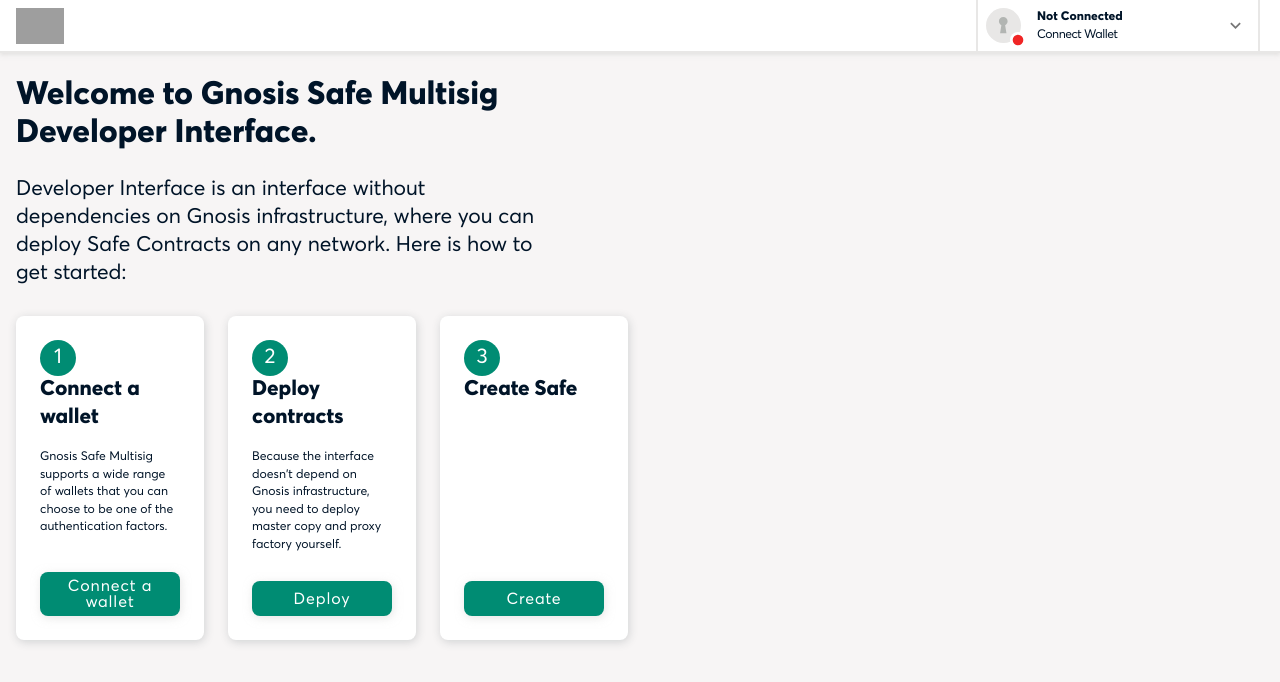
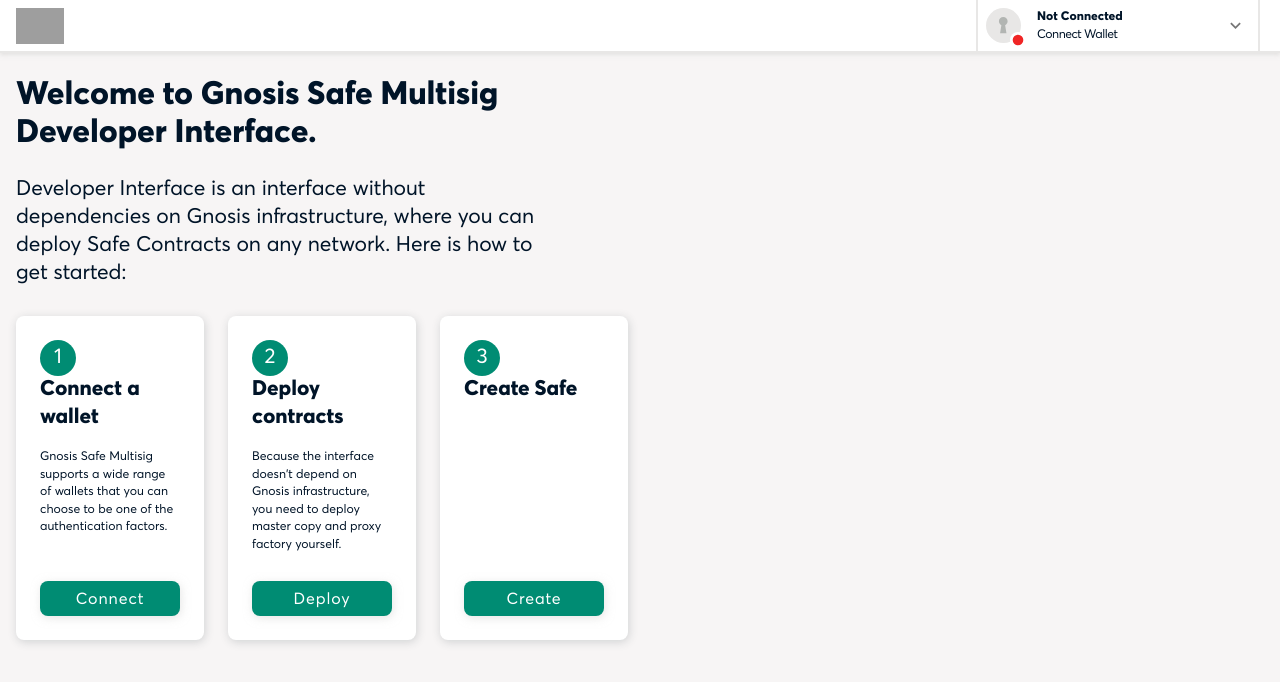
Before and after one commit to safe-global/safe-apps-sdk, a React (Create React App) app in the folder packages/safe-apps-developer-ui/: page / in a window 1280 px wide. Shown: the top 682 px of the page. Built offline with nearby package versions, Linux system fonts and the light colour scheme; grey boxes are pictures that could not be loaded; what web3modal would draw is missing.

Commit message:
welcome page connect provider

```diff
--- a/packages/safe-apps-developer-ui/src/components/ConnectButton.tsx
+++ b/packages/safe-apps-developer-ui/src/components/ConnectButton.tsx
@@ -1,8 +1,8 @@
 import React from 'react';
 import styled from 'styled-components';
 import { Web3Provider } from '@ethersproject/providers';
+import Button from '@material-ui/core/Button';
 
-import Button from '@material-ui/core/Button';
 import { connectToProvider } from '../api/provider';
 import { useProviderStore } from 'src/stores/provider';
 
@@ -10,21 +10,36 @@
   min-width: 140px;
 `;
 
-const ConnectButton = (): React.ReactElement => {
+const ConnectButton = ({ className }: { className?: string }): React.ReactElement => {
+  const [disabled, setDisabled] = React.useState(false);
   const fetchAndSetProvider = useProviderStore((state) => state.fetchAndSetProvider);
 
   const handleClick = async () => {
-    const connection = await connectToProvider();
-    const provider = new Web3Provider(connection);
+    setDisabled(true);
 
-    fetchAndSetProvider(provider);
+    try {
+      const connection = await connectToProvider();
+      const provider = new Web3Provider(connection);
+      fetchAndSetProvider(provider);
+    } catch (err) {
+      console.error(err);
+    } finally {
+      setDisabled(false);
+    }
   };
 
   return (
-    <SButton color="primary" type="button" onClick={handleClick} variant="contained">
+    <SButton
+      color="primary"
+      type="button"
+      onClick={handleClick}
+      variant="contained"
+      disabled={disabled}
+      className={className}
+    >
       Connect
     </SButton>
   );
 };
 
-export default ConnectButton;
+export { ConnectButton };
--- a/packages/safe-apps-developer-ui/src/components/Header/components/ProviderDetailsDropdown/ConnectDetails.tsx
+++ b/packages/safe-apps-developer-ui/src/components/Header/components/ProviderDetailsDropdown/ConnectDetails.tsx
@@ -1,7 +1,7 @@
 import { makeStyles } from '@material-ui/core/styles';
 import Typography from '@material-ui/core/Typography';
 
-import ConnectButton from 'src/components/ConnectButton';
+import { ConnectButton } from 'src/components/ConnectButton';
 import { md } from 'src/styles/variables';
 import { KeyRing } from 'src/components/Header/components/KeyRing';
 
--- a/packages/safe-apps-developer-ui/src/index.tsx
+++ b/packages/safe-apps-developer-ui/src/index.tsx
@@ -10,9 +10,9 @@
 
 ReactDOM.render(
   <React.StrictMode>
-    <GlobalStyle />
     <StyledThemeProvider theme={styledTheme}>
       <MuiThemeProvider theme={muiTheme}>
+        <GlobalStyle />
         <App />
       </MuiThemeProvider>
     </StyledThemeProvider>
--- a/packages/safe-apps-developer-ui/src/pages/Welcome.tsx
+++ b/packages/safe-apps-developer-ui/src/pages/Welcome.tsx
@@ -5,6 +5,8 @@
 import { lg, md } from 'src/styles/variables';
 import { Card } from 'src/components/Card';
 import { Dot } from 'src/components/Dot';
+import { useProviderStore } from 'src/stores/provider';
+import { ConnectButton } from 'src/components/ConnectButton';
 
 const useStyles = makeStyles({
   pageContainer: {
@@ -41,6 +43,7 @@
 
 const WelcomePage = (): React.ReactElement => {
   const classes = useStyles();
+  const providerLoaded = useProviderStore((state) => state.loaded);
 
   return (
     <Grid container direction="column" className={classes.pageContainer}>
@@ -55,10 +58,10 @@
       </Grid>
       <Grid container spacing={3} className={classes.stepsContainer}>
         <Grid item xs={3} lg={2}>
-          <Card className={classes.stepCard}>
+          <Card className={classes.stepCard} disabled={providerLoaded}>
             <Grid container alignItems="center" className={classes.cardTitle}>
               <Dot className={classes.dot} color="primary">
-                <Typography variant="h5">1</Typography>
+                <Typography variant="h5">{providerLoaded ? '✔' : 1}</Typography>
               </Dot>
               <Typography variant="h5">Connect a wallet</Typography>
             </Grid>
@@ -66,9 +69,7 @@
               Gnosis Safe Multisig supports a wide range of wallets that you can choose to be one of the authentication
               factors.
             </Typography>
-            <Button type="button" variant="contained" color="primary" className={classes.btn}>
-              Connect a wallet
-            </Button>
+            <ConnectButton className={classes.btn} />
           </Card>
         </Grid>
         <Grid item xs={3} lg={2}>
```
